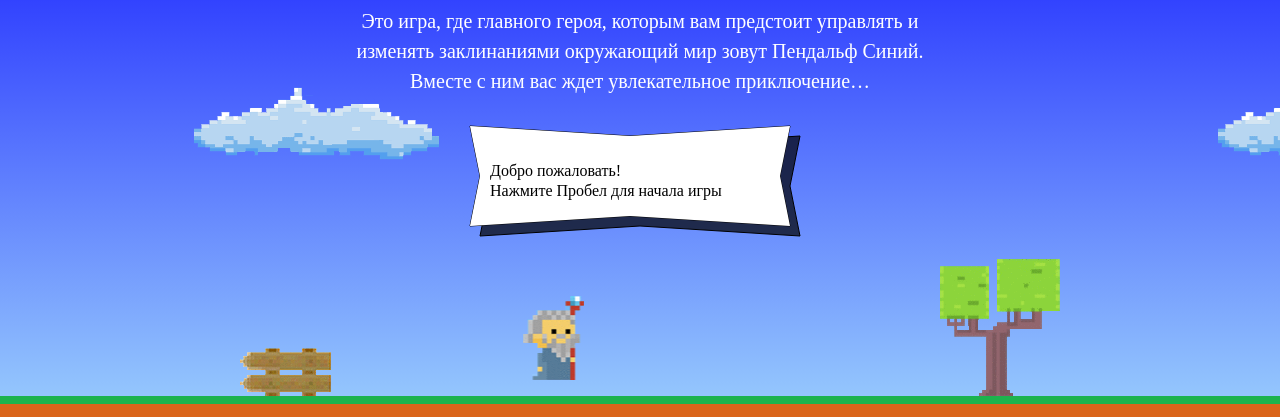
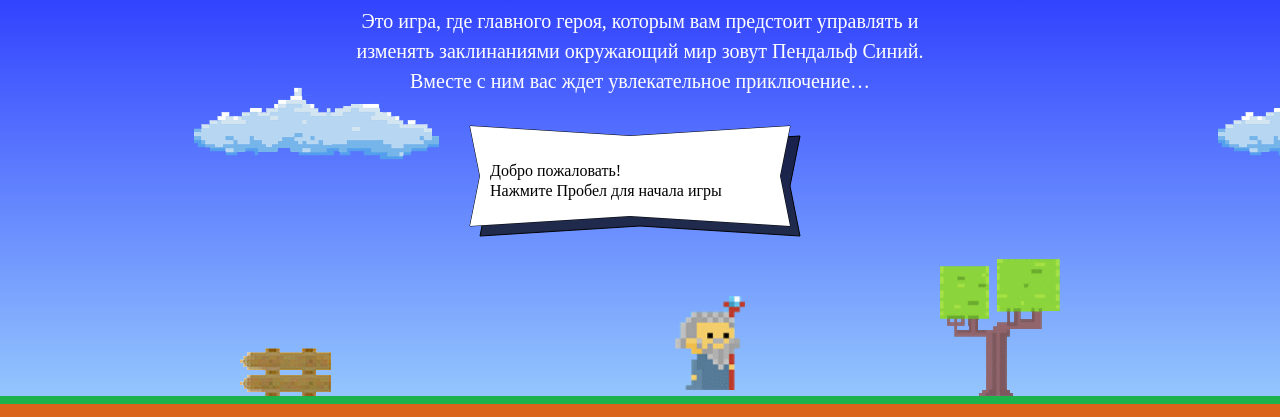
Before and after one commit to SudakovArtem/891745-code-and-magick-18, a website: page index.html in a window 1280 px wide. Shown: the part 203-620 px from the top of the page. Drawn offline with Linux system fonts and the light colour scheme; a web font is replaced by a local one.

Commit message:
сделал первое задание учебного проекта

```diff
--- a/index.html
+++ b/index.html
@@ -180,7 +180,24 @@
     <p class="setup-similar-label">Петр Петров</p>
   </div>
 </template>
-
+<script>
+  var fireballSize = 22;
+  var getFireballSpeed = function (left) {
+    return left ? 5 : 2;
+  };
+  wizardSpeed = 3;
+  wizardWidth = 70;
+  var getWizardHeight = function () {
+    return 1.337 * wizardWidth;
+  };
+  var getWizardX = function (width) {
+    return (wizardWidth + width) / 2;
+  };
+  var getWizardY = function (height) {
+    console.log(height);
+    return height - (height / 3);
+  };
+</script>
 <script src="js/game.js"></script>
 
 </body>
```
